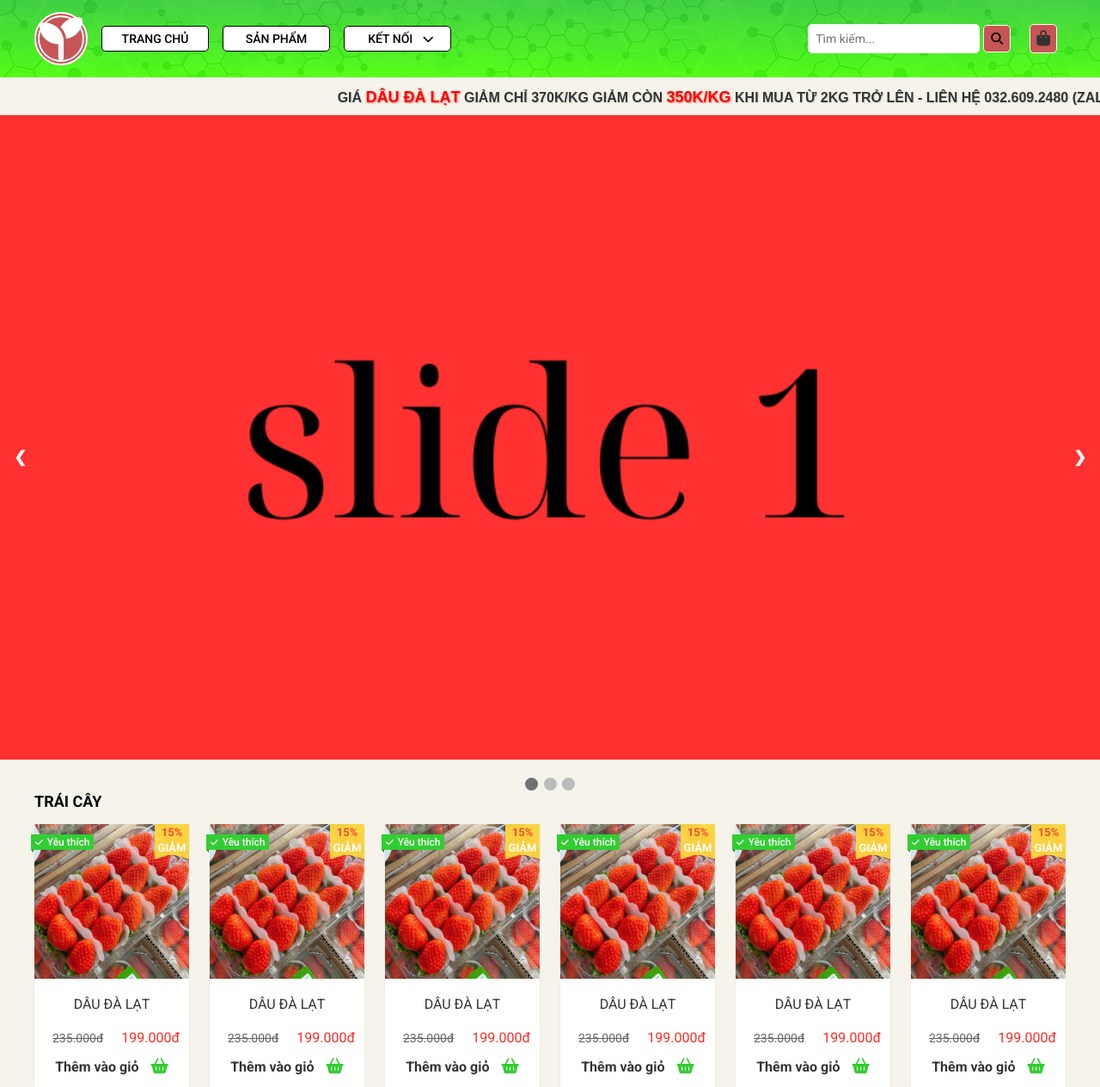
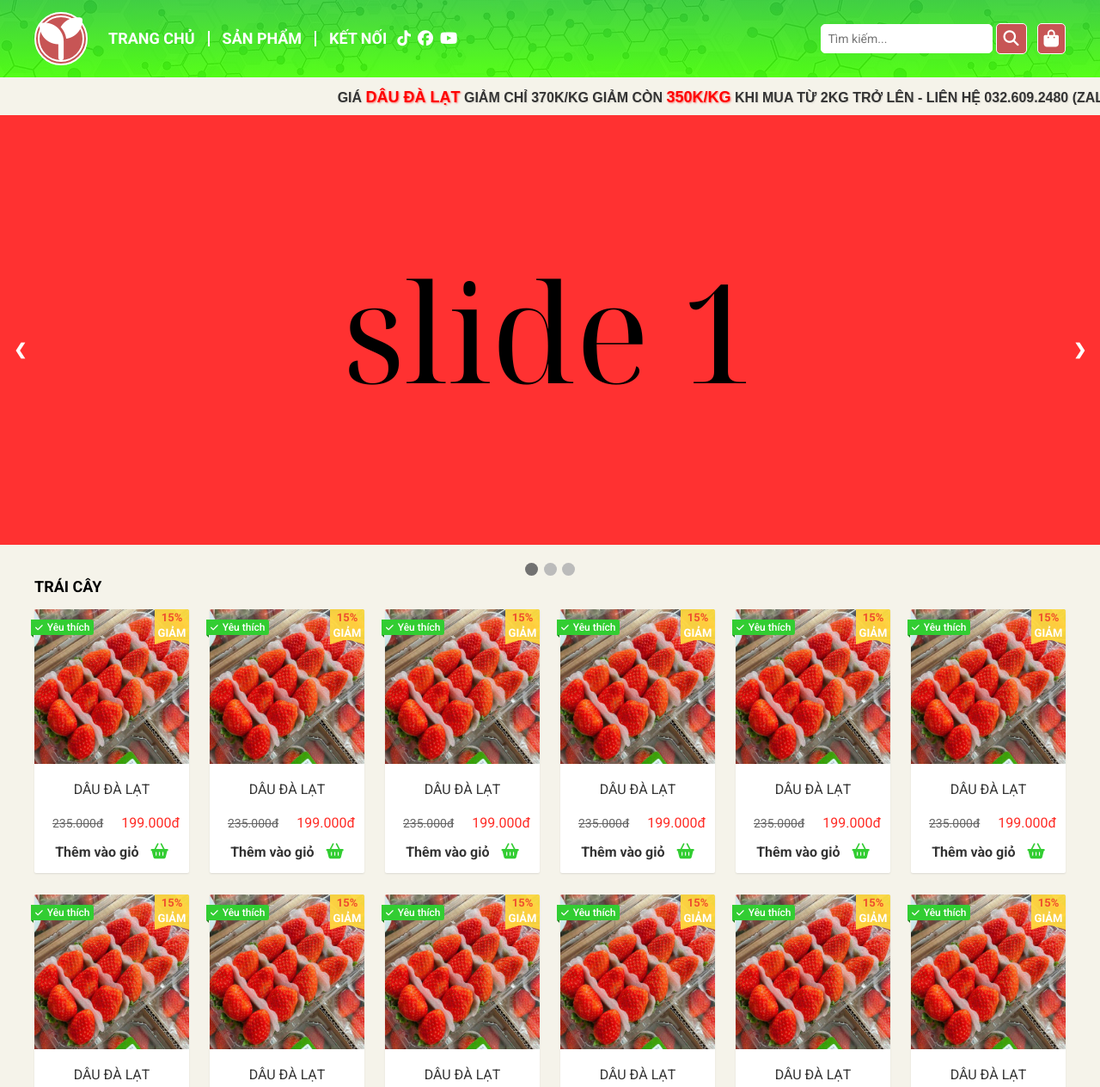
Before and after one commit to vndnw/fruits-store, a PHP site: page / in a window 1280 px wide. Shown: the top 1265 px of the page at 86% size. Run offline with PHP 8.4, Linux system fonts and the light colour scheme.

Commit message:
update 01

```diff
--- a/assets/css/main.css
+++ b/assets/css/main.css
@@ -1,5 +1,4 @@
 /* Header */
-
 .header {
     position: relative;
     background-image: linear-gradient(0, #44ff00, var(--primary-color));
@@ -15,7 +14,6 @@
     background-image: url('../img/header/header.jpg');
     opacity: 0.1;
 }
-
 
 .header__navbar {
     display: flex;
@@ -56,10 +54,10 @@
 .header__navbar-item,
 .header__navbar-item-link {
     display: inline-block;
-    font-size: 1.4rem;
-    color: black;
+    font-size: 1.8rem;
+    color: var(--white-color);
     text-decoration: none;
-    font-weight: 500;
+    font-weight: 600;
 }
 
 .header__navbar-item,
@@ -69,86 +67,35 @@
     align-items: center;
 }
 
-/* .header__navbar-item--separate::after {
+.header__navbar-item:hover,
+.header__navbar-icon:hover {
+    color: black;
+}
+
+.header__navbar-item--separate::after {
     content: "";
     display: block;
     position: absolute;
-    border-left: 2.8px solid #fffaff;
-    height: 20px;
+    border-left: 2px solid #fffaff;
+    height: 18px;
     right: -9px;
     top: 50%;
     transform: translateY(-50%);
-} */
-
-.header__navbar-item-btn {
-    position: relative;
-    height: 30px;
-    width: 125px;
-    background-color: var(--white-color);
-    border-radius: 5px;
-    border: 1px solid black;
-    font-weight: 500;
-
-}
-
-.header__navbar-item-btn:hover {
-    background-color: #fef466;
-    cursor: pointer;
-}
-
-.header__navbar-item-btn:hover .header__navbar-item-btn-list {
-    display: block;
-    opacity: 1;
-    transform: translateY(0);
-}
-
-.header__navbar-item-btn-list {
-    position: absolute;
-    background-color: white;
-    z-index: 1;
-    width: 120px;
-    display: none;
-    top: 33px;
-    left: 2px;
-    border: 1px solid black;
-    border-radius: 5px;
-    box-shadow: 0 4px 8px rgba(0, 0, 0, 0.5);
-}
-
-.header__navbar-item-btn-list::before {
-    content: "";
-    width: 125px;
-    height: 10px;
-    position: absolute;
-    top: -7px;
-    left: -5px;
-    display: block;
-}
-
-.header__navbar-item-btn i {
-    font-size: 1.3rem;
-}
-
-.list-social {
-    display: flex;;
-    align-items: center;
-}
-
-.list-social:hover {
-    background-color: #fef466;
-    border-radius: 5px;
 }
 
 .header__navbar-icon-link {
-    color: black;
+    color: var(--white-color);
     text-decoration: none;
 }
 
-.list-social .header__navbar-icon {
+.header__navbar-icon {
     font-size: 1.8rem;
-    margin-right: 5px;
-    padding: 5px;
-    width: 25px;
+    margin: 0 4px;
+}
+
+.header__navbar-item--no-pointer {
+    cursor: text;
+    color: var(--white-color);
 }
 
 .header__navbar-search {
@@ -157,7 +104,6 @@
     padding: 8px;
     border-radius: 5px;
     border: 1px solid var(--white-color);
-    color: black;
 }
 
 .header__navbar-search-icon {
@@ -169,25 +115,21 @@
 }
 
 .header__navbar-search-icon:hover {
-    color: white;
-}
-
-.header__navbar-box {
-    font-size: 1.4rem;
-    padding: 10px;
+    color: black;
 }
 
 .header__navbar-cart {
-    font-size: 18px;
+    font-size: 2rem;
     padding: 7px;
     border: 1px solid var(--white-color);
     border-radius: 5px;
     background-color: rgb(199, 85, 85);
-    color: #333;
+    color: var(--white-color);
+    margin-top: 10px;
 }
 
 .header__navbar-cart:hover {
-    color: white;
+    color: black;
 }
 
 /* Marquee */
@@ -195,7 +137,7 @@
     overflow: hidden;
     white-space: nowrap;
     width: 100%;
-    padding: 15px 10px 10px 10px;
+    padding: 15px 10px 0px 10px;
 }
 
 .scrolling-text {
@@ -235,7 +177,8 @@
 .slideshow-container {
     position: relative;
     margin: auto;
-}
+    margin-top: 10px;
+  }
 
 /* Hide the images by default */
 .mySlides {
@@ -244,7 +187,7 @@
 
 .mySlides > img {
     width: 100%;
-    height: 750px;
+    height: 500px;
     object-fit: cover;
 }
 
@@ -539,7 +482,6 @@
     padding-top: 16px;
     border-top: 4px solid var(--primary-color);
     background-color: var(--white-color);
-    height: 770px;
 }
 
 .footer__heading {
--- a/includes/header.php
+++ b/includes/header.php
@@ -30,37 +30,24 @@
 
                     <ul class="header__navbar-list header__navbar-list-info">
                         <li class="header__navbar-item header__navbar-item--separate">
-                            <button class="header__navbar-item-btn"><a class="header__navbar-item" href="#">TRANG
-                                    CHỦ</a></button>
+                            <a class="header__navbar-item" href="">TRANG CHỦ</a>
                         </li>
                         <li class="header__navbar-item header__navbar-item--separate">
-                            <button class="header__navbar-item-btn"><a class="header__navbar-item" href="#product">SẢN
-                                    PHẨM</a></button>
+                            <a class="header__navbar-item" href="">SẢN PHẨM</a>
                         </li>
                         <li class="header__navbar-item">
-                            <button class="header__navbar-item-btn">
-                                <a class="header__navbar-item" href="#">KẾT NỐI</a>
-                                <i class="fa-solid fa-chevron-down"></i>
-                                <div class="header__navbar-item-btn-list">
-                                    <div class="list-social">
-                                        <i class="header__navbar-icon fa-brands fa-facebook"></i>
-                                        <a class="header__navbar-icon-link" href="">Facebook</a>
-                                    </div>
-                                    <div class="list-social">
-                                        <i class="header__navbar-icon fa-brands fa-square-instagram"></i>
-                                        <a class="header__navbar-icon-link" href="">Instagram</a>
-                                    </div>
-                                    <div class="list-social">
-                                        <i class="header__navbar-icon fa-brands fa-tiktok"></i>
-                                        <a class="header__navbar-icon-link" href="">TikTok</a>
-                                    </div>
-                                    <div class="list-social">
-                                        <i class="header__navbar-icon fa-brands fa-youtube"></i>
-                                        <a class="header__navbar-icon-link" href="">Youtube</a>
-                                    </div>
-                                </div>
-                            </button>
-
+                            <a class="header__navbar-item" href="">
+                                <span class="header__navbar-item--no-pointer">KẾT NỐI</span>
+                                <a href="" class="header__navbar-icon-link">
+                                    <i class="header__navbar-icon fa-brands fa-tiktok "></i>
+                                </a>
+                                <a href="" class="header__navbar-icon-link">
+                                    <i class="header__navbar-icon fa-brands fa-facebook"></i>
+                                </a>
+                                <a href="" class="header__navbar-icon-link">
+                                    <i class="header__navbar-icon fa-brands fa-youtube"></i>
+                                </a>
+                            </a>
                         </li>
                     </ul>
 
```
